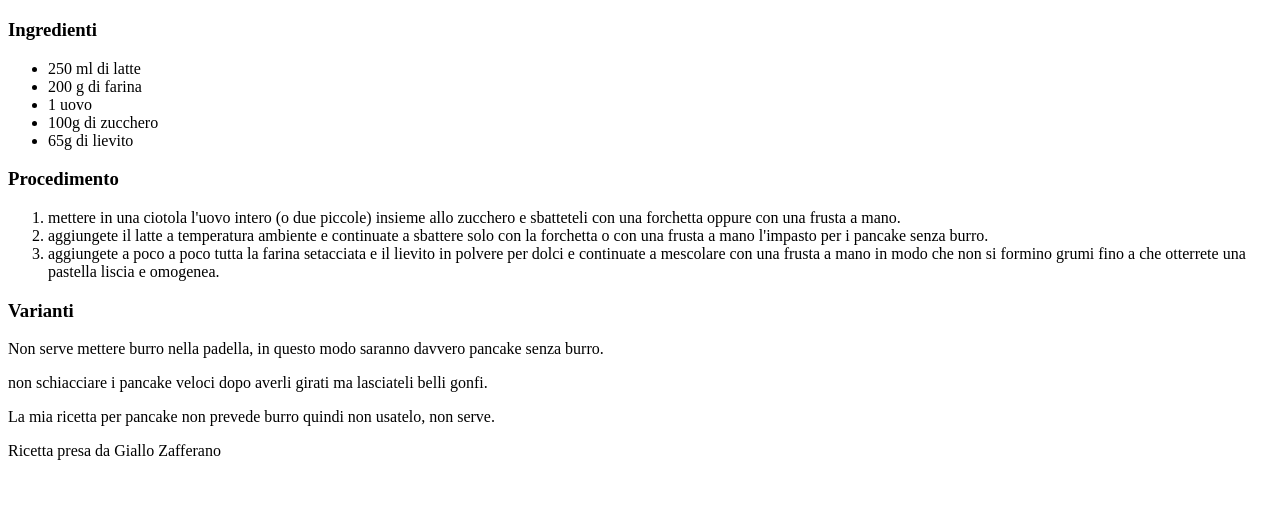
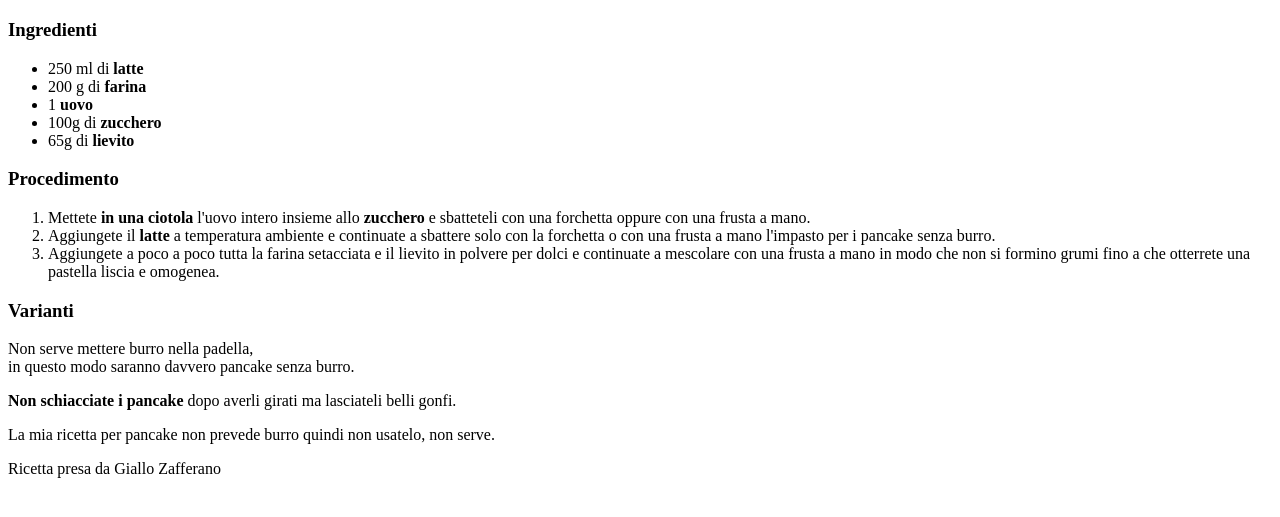
Before and after one commit to GioPa97/html-ricetta-pancake, a plain HTML site: page Ricetta pancake.html in a window 1280 px wide. Shown: the part 61-578 px from the top of the page. Drawn offline with Linux system fonts and the light colour scheme.

Commit message:
Ho corretto i grassetti

```diff
--- a/Ricetta pancake.html
+++ b/Ricetta pancake.html
@@ -12,26 +12,28 @@
 <body>
     <h3>Ingredienti</h3>
     <ul>
-        <li>250 ml di latte</li>
-        <li>200 g di farina</li>
-        <li>1 uovo</li>
-        <li>100g di zucchero</li>
-        <li>65g di lievito</li>
+        <li>250 ml di <b>latte</b></li>
+        <li>200 g di <b>farina</b></li>
+        <li>1 <b>uovo</b></li>
+        <li>100g di <b>zucchero</b></li>
+        <li>65g di <b>lievito</b></li>
     </ul>
     <h3>Procedimento</h3>
     <ol>
-        <li>mettere in una ciotola l'uovo intero (o due piccole) insieme allo zucchero e sbatteteli con una forchetta
+        <li>Mettete <b>in una ciotola</b> l'uovo intero insieme allo <b>zucchero</b> e sbatteteli con
+            una forchetta
             oppure con una frusta a mano.</li>
-        <li>aggiungete il latte a temperatura ambiente e continuate a sbattere solo con la forchetta o con una frusta a
+        <li>Aggiungete il <b>latte</b> a temperatura ambiente e continuate a sbattere solo con la forchetta o con una
+            frusta a
             mano l'impasto per i pancake senza burro.</li>
-        <li>aggiungete a poco a poco tutta la farina setacciata e il lievito in polvere per dolci e continuate a
+        <li>Aggiungete a poco a poco tutta la farina setacciata e il lievito in polvere per dolci e continuate a
             mescolare con una frusta a mano in modo che non si formino grumi fino a che otterrete una pastella liscia e
             omogenea.</li>
     </ol>
     <h3>Varianti</h3>
-    <p>Non serve mettere burro nella padella,
+    <p>Non serve mettere burro nella padella, <br>
         in questo modo saranno davvero pancake senza burro.</p>
-    <p>non schiacciare i pancake veloci dopo averli girati ma lasciateli belli gonfi.</p>
+    <p> <b>Non schiacciate i pancake</b> dopo averli girati ma lasciateli belli gonfi.</p>
 
     <p>La mia ricetta per pancake non prevede burro quindi non usatelo, non serve.</p>
     <p>Ricetta presa da Giallo Zafferano</p>
```
